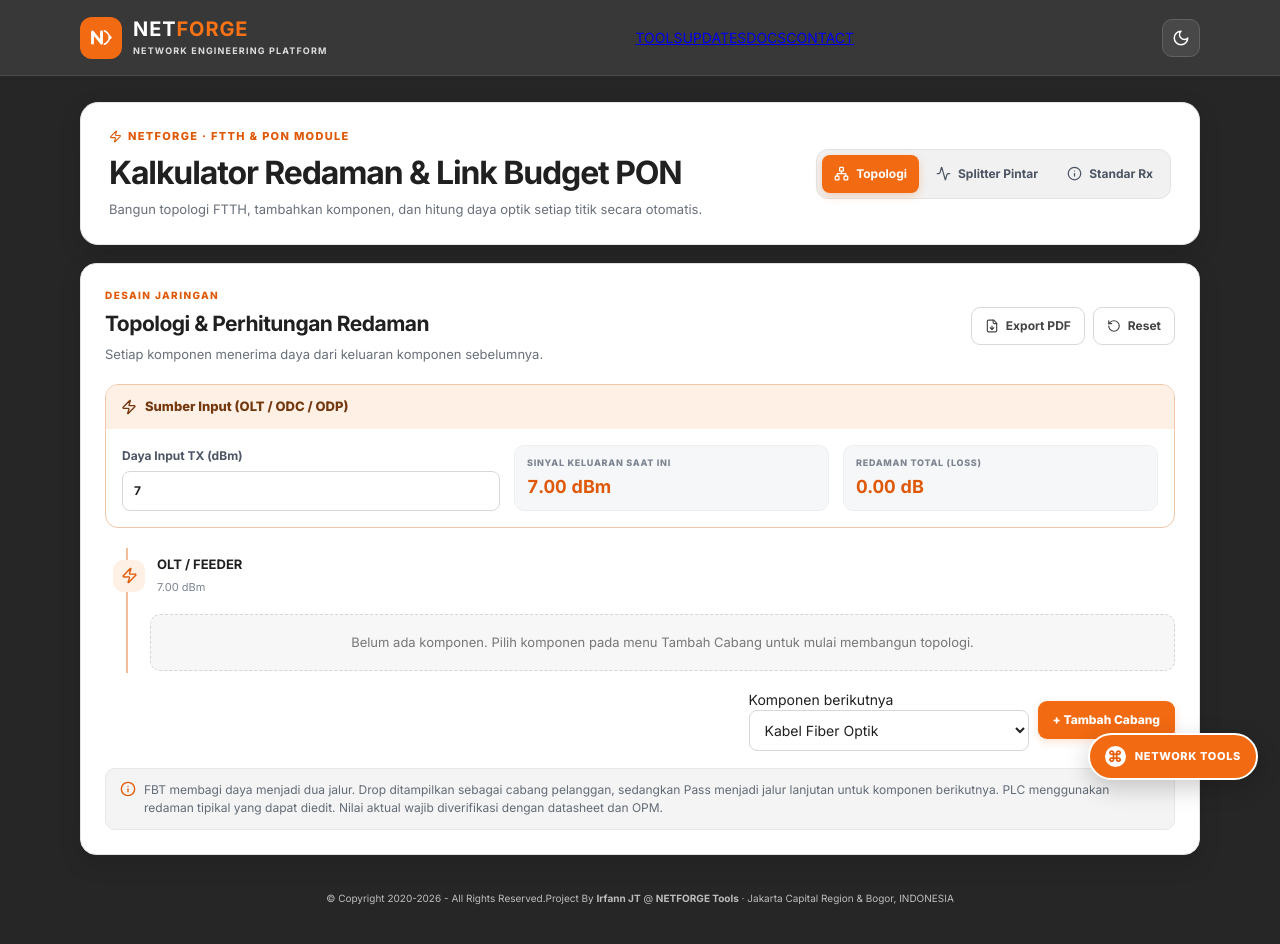
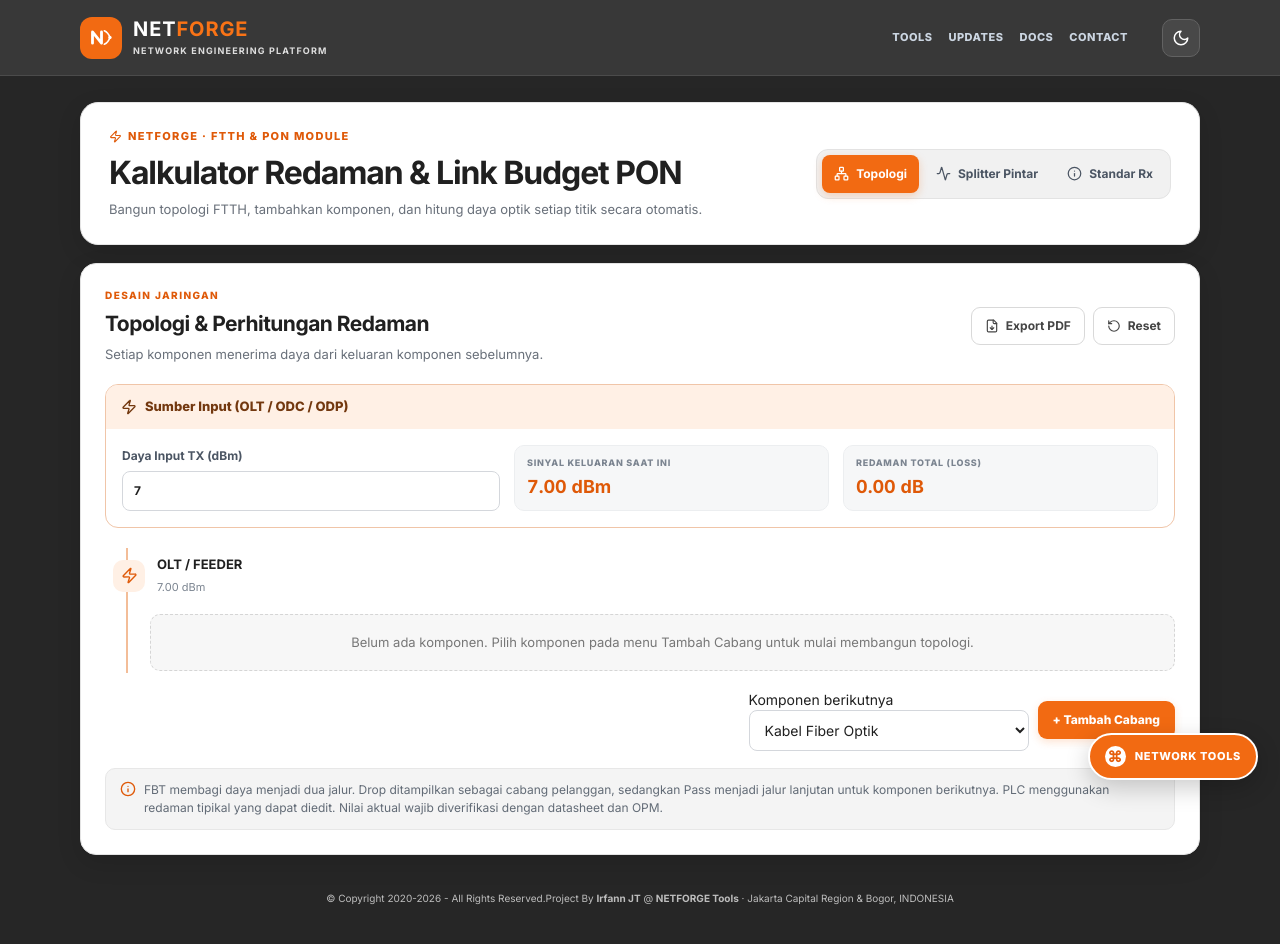
Before and after one commit to mikrotikscript/PON, a Next.js app: page /PON/ in a window 1280 px wide. Shown: the top 944 px of the page. Built offline with nearby package versions, Linux system fonts and the light colour scheme.

Commit message:
Style NETFORGE main navigation

```diff
--- a/app/tools/tools.css
+++ b/app/tools/tools.css
@@ -249,3 +249,9 @@
 .nf-info-card .nf-update-item p,.nf-info-card .nf-doc-item p{color:#cbd5e1}
 .nf-doc-note{background:#252525;border:1px solid #555;padding:14px;border-radius:6px;color:#cbd5e1;font-size:12px;line-height:1.6}
 @media(max-width:600px){.nf-info-page{padding:14px 10px 40px}.nf-info-header{align-items:flex-start;flex-direction:column;padding:16px}.nf-info-header nav{gap:15px}.nf-info-card{padding:22px 16px}}
+
+.nf-main-nav{display:flex;align-items:center;gap:16px;margin-left:auto;margin-right:14px;flex-wrap:wrap}
+.nf-main-nav a{font-size:11px;font-weight:800;letter-spacing:.5px;color:var(--nt-text,#cbd5e1);text-decoration:none}
+.nf-main-nav a:hover{color:#f97316}
+.nf-pon-nav a{color:#cbd5e1}
+@media(max-width:760px){.nf-main-nav{order:3;width:100%;justify-content:center;margin:10px 0 0;gap:20px}.nt-header{flex-wrap:wrap}}
```
